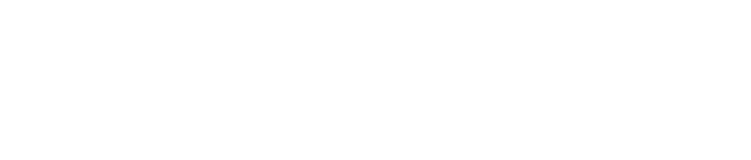
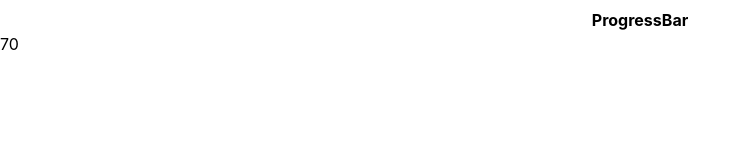
Before and after one commit to Niraj1903/progressbar, a React (Create React App) app: page / in a window 1280 px wide. Shown: the top 160 px of the page, without its empty margins (0-751 px from the left). Built offline with nearby package versions, Linux system fonts and the light colour scheme.

Commit message:
skeleton created

```diff
--- a/package.json
+++ b/package.json
@@ -38,5 +38,9 @@
   },
   "devDependencies": {
     "tailwindcss": "^3.4.17"
-  }
+  },
+  "description": "This project was bootstrapped with [Create React App](https://github.com/facebook/create-react-app).",
+  "main": "index.html",
+  "author": "Niraj",
+  "license": "ISC"
 }
--- a/src/App.js
+++ b/src/App.js
@@ -1,8 +1,14 @@
 import logo from "./logo.svg";
+import ProgressBar from "./ProgressBar";
 import "./App.css";
 
 function App() {
-  return <></>;
+  return (
+    <>
+      <h1 className="font-bold flex justify-center mt-2">ProgressBar</h1>
+      <ProgressBar progress={70} />
+    </>
+  );
 }
 
 export default App;
--- /dev/null
+++ b/src/ProgressBar.js
@@ -0,0 +1,13 @@
+const ProgressBar = (props) => {
+  return (
+    <>
+      <div className="outer">
+        <div className="inner">
+          <h1>{props.progress}</h1>
+        </div>
+      </div>
+    </>
+  );
+};
+
+export default ProgressBar;
```
Also changed, not shown: 1 other file (tests, documents, lock files or other folders).
